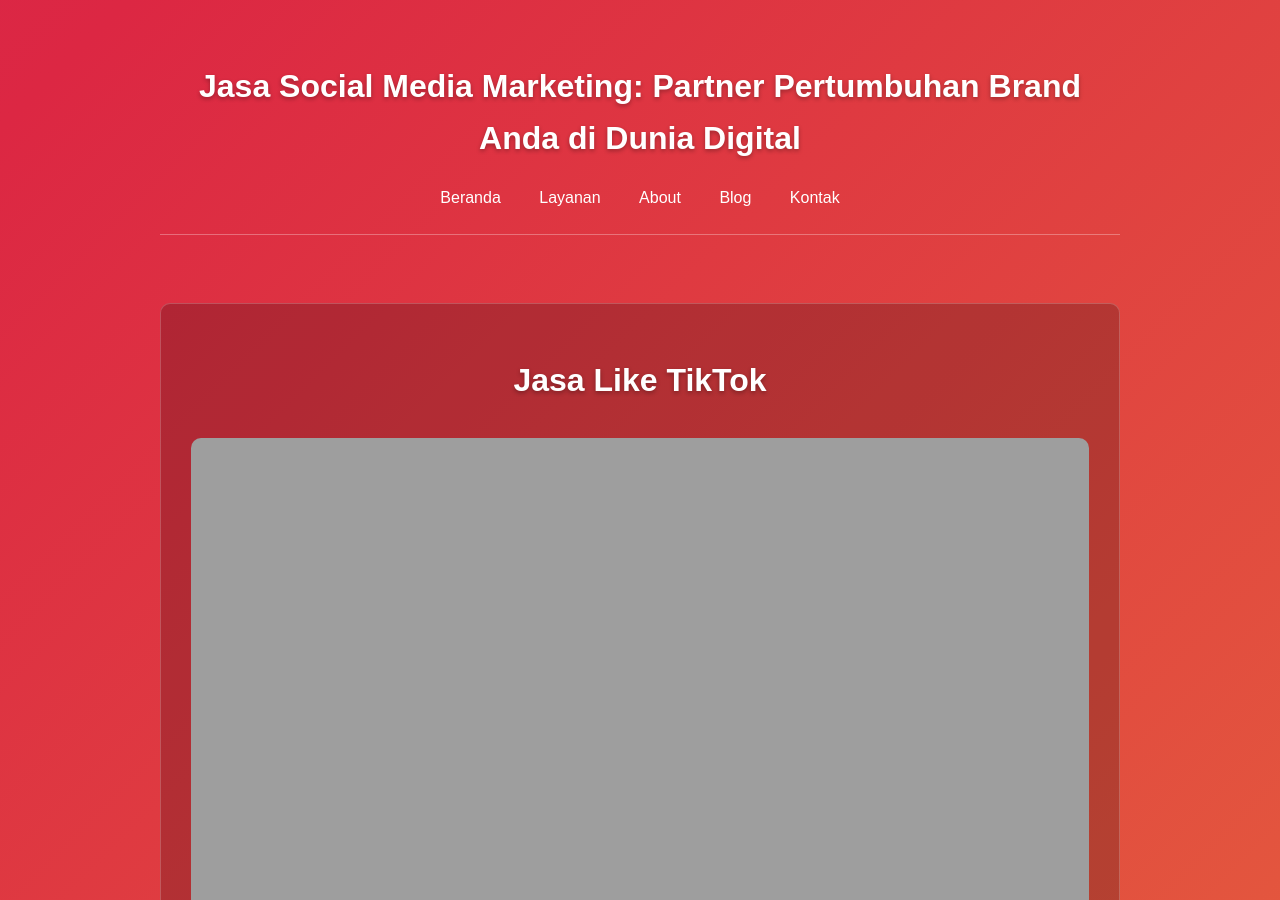
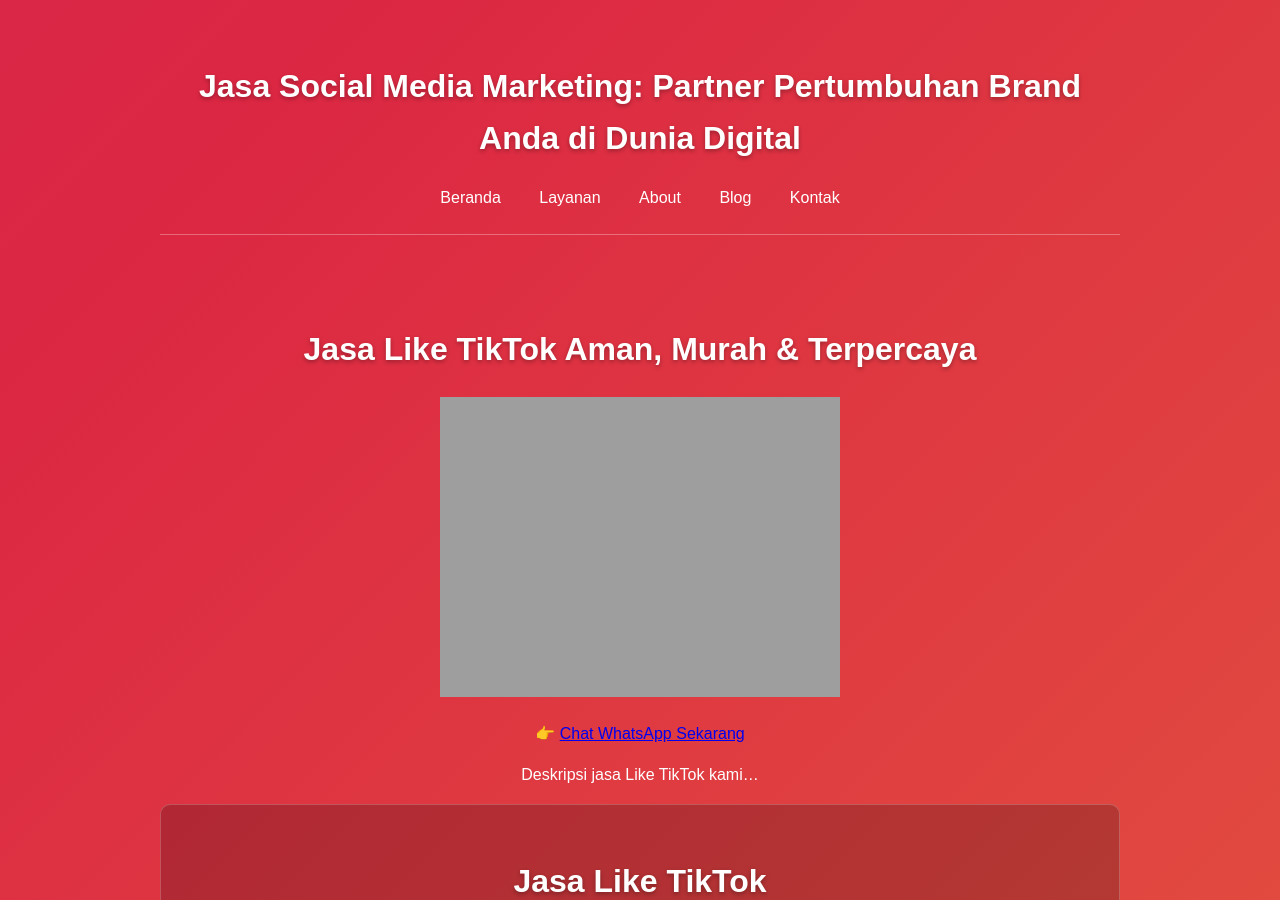
Before and after one commit to AzkaAtta/azkaatta.github.io, a Jekyll site: the page built from jasa-like-tiktok.md, in a window 1280 px wide and 900 px high. Built offline with Jekyll 4.4.1, drawn with Linux system fonts in a browser that asks for light colours.

Commit message:
Update jasa-like-tiktok.md

```diff
--- a/jasa-like-tiktok.md
+++ b/jasa-like-tiktok.md
@@ -77,6 +69,14 @@
 }
 </script>
 
+# Jasa Like TikTok Aman, Murah & Terpercaya
+
+![jasa like tiktok murah real indonesia](https://auradigital.id/assets/img/tiktok-like.jpg)
+
+👉 [Chat WhatsApp Sekarang](https://wa.me/6281234567890)
+
+Deskripsi jasa Like TikTok kami...
+
 <div class="service-card">
   <h1>Jasa Like TikTok</h1>
 
```
Also changed, not shown: other parts of jasa-like-tiktok.md (+0 -8 lines).
